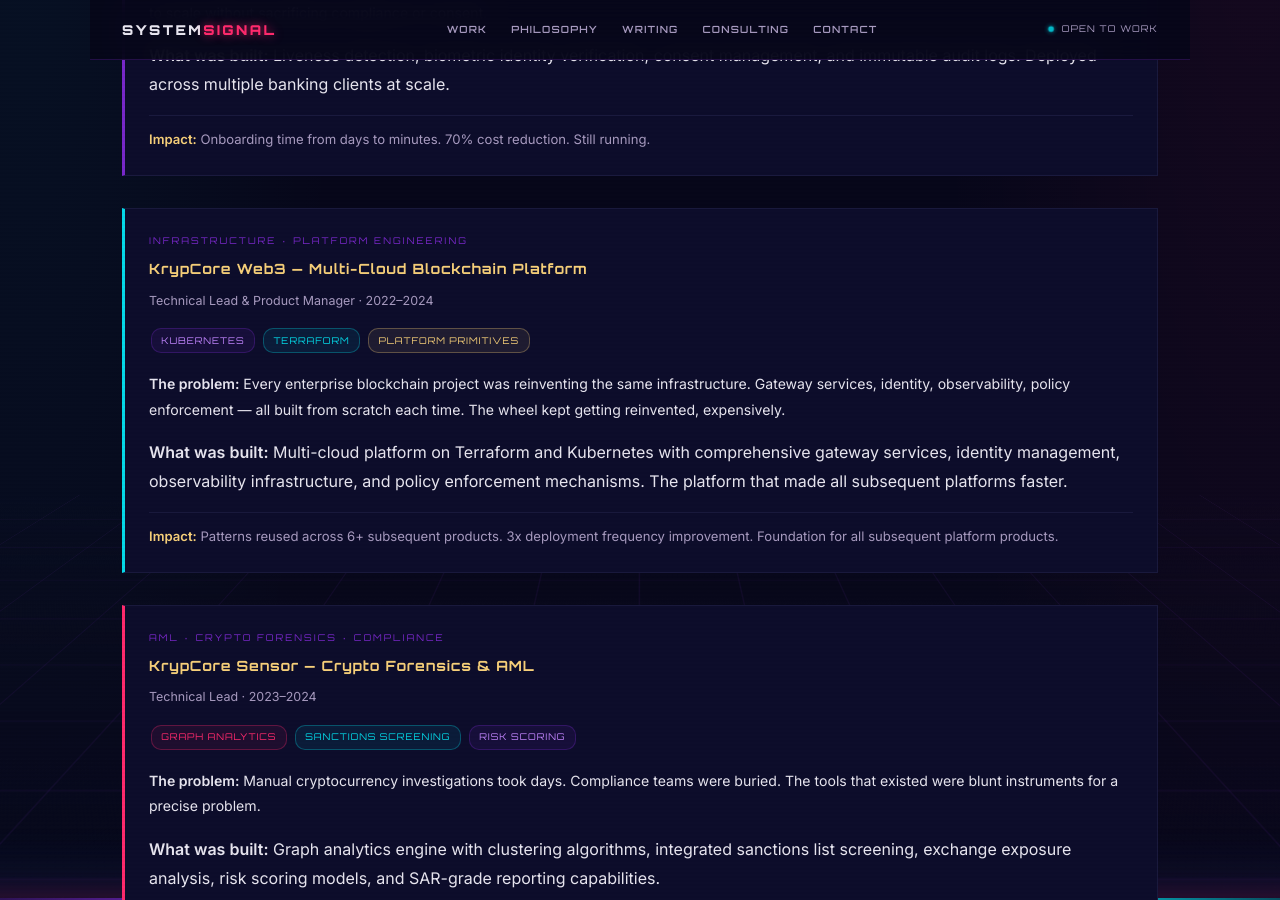
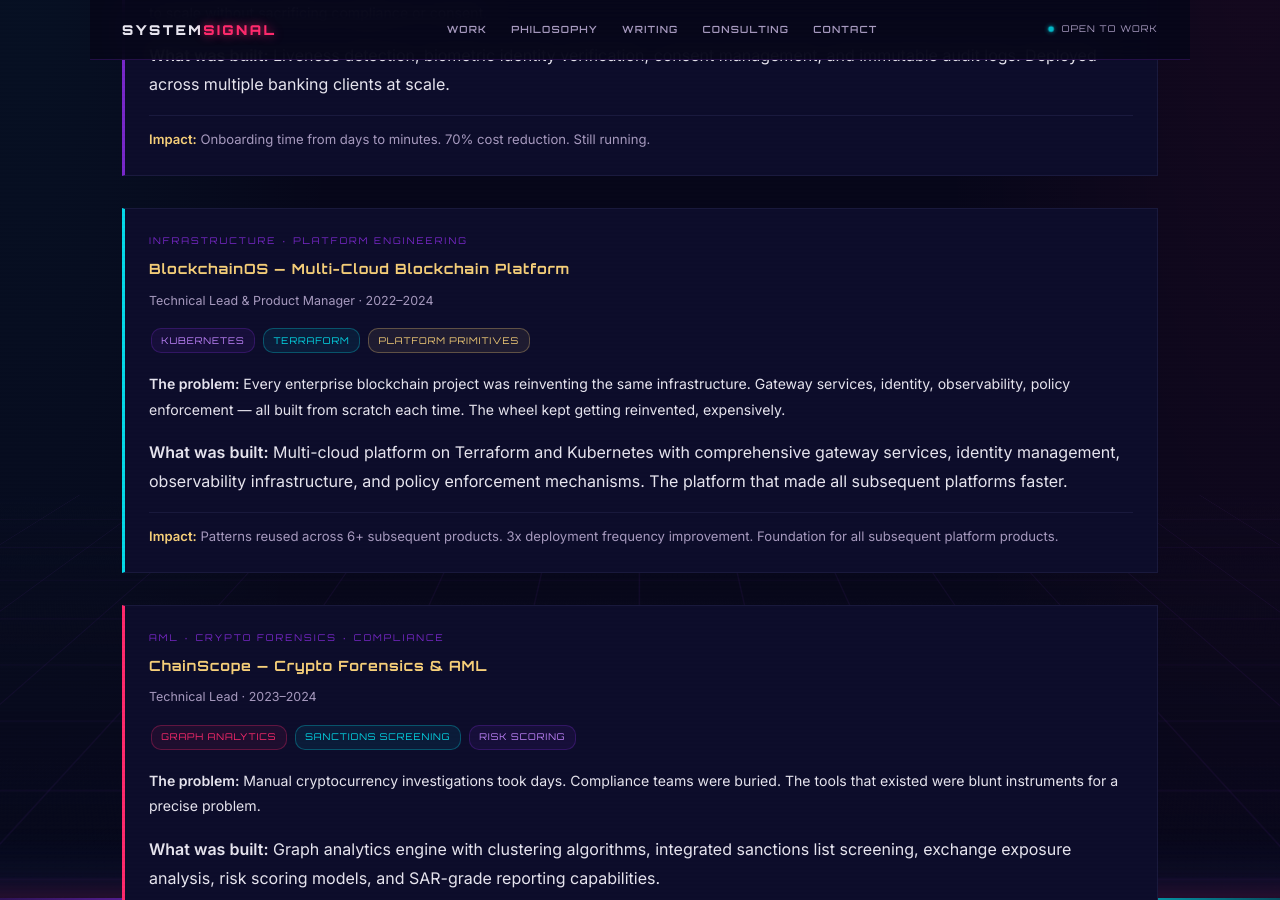
Before and after one commit to elkarto91/elkarto91.github.io, a Jekyll site: the page built from work.md, in a window 1280 px wide and 900 px high, scrolled down 1848 px. Built offline with Jekyll 4.4.1, drawn with Linux system fonts in a browser that asks for light colours.

Commit message:
Rename proprietary product names to generic aliases
- KrypCore Web3 → BlockchainOS (multi-cloud blockchain platform)
- KrypCore Sensor → ChainScope (crypto forensics & AML tool)
Updated in work.md and philosophy.md

Co-Authored-By: Claude Sonnet 4.6 <noreply@anthropic.com>

```diff
--- a/work.md
+++ b/work.md
@@ -82,7 +82,7 @@ A record of systems built, problems solved, and ideas that became products. The
 
 <div class="work-entry cyan">
   <div class="section-label">Infrastructure · Platform Engineering</div>
-  <h3>KrypCore Web3 — Multi-Cloud Blockchain Platform</h3>
+  <h3>BlockchainOS — Multi-Cloud Blockchain Platform</h3>
   <div class="meta">Technical Lead & Product Manager · 2022–2024</div>
   <span class="pill pill-purple">Kubernetes</span>
   <span class="pill pill-cyan">Terraform</span>
@@ -99,7 +99,7 @@ A record of systems built, problems solved, and ideas that became products. The
 
 <div class="work-entry">
   <div class="section-label">AML · Crypto Forensics · Compliance</div>
-  <h3>KrypCore Sensor — Crypto Forensics & AML</h3>
+  <h3>ChainScope — Crypto Forensics & AML</h3>
   <div class="meta">Technical Lead · 2023–2024</div>
   <span class="pill pill-pink">Graph Analytics</span>
   <span class="pill pill-cyan">Sanctions Screening</span>
```
Also changed, not shown: philosophy.md (+1 -1 lines).
